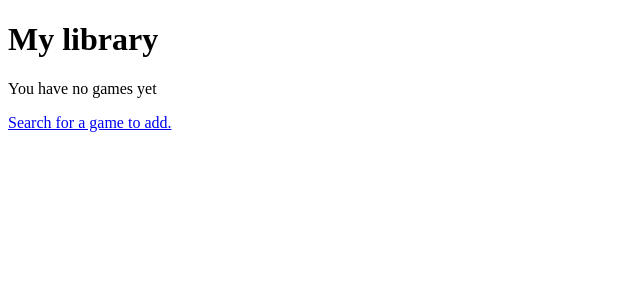
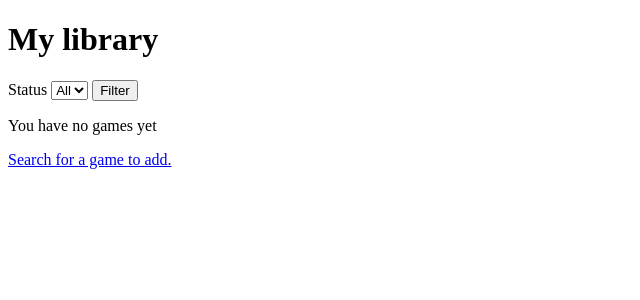
Before and after one commit to MarioAfricano/Agora, a FastAPI app: template app/templates/library.html in a window 1280 px wide. Shown: the part 26-326 px from the top of the page, without its empty margins (0-640 px from the left). Run offline with FastAPI, Linux system fonts and the light colour scheme; the template is opened without the code that fills it, so the values that code supplies are empty; parts of the project's set-up code (start-up, migrations or seed data) failed here and were passed over.

Commit message:
Filter the library by status

```diff
--- a/app/main.py
+++ b/app/main.py
@@ -157,16 +157,25 @@ def library(
     request: Request,
     current_user: Annotated[User | None, Depends(get_current_user)],
     db: Annotated[Session, Depends(get_db)],
+    status: str = "",
 ):
     if current_user is None:
         return RedirectResponse(url="/login", status_code=303)
 
-    entries = db.execute(
+    if status not in LIBRARY_STATUSES:
+        status = ""
+
+    query = (
         select(LibraryEntry, Game)
         .join(Game, LibraryEntry.game_id == Game.id)
         .where(LibraryEntry.user_id == current_user.id)
-        .order_by(LibraryEntry.created_at.desc())
-    ).all()
+    )
+
+    if status:
+        query = query.where(LibraryEntry.status == status)
+
+    query = query.order_by(LibraryEntry.created_at.desc())
+    entries = db.execute(query).all()
 
     return templates.TemplateResponse(
         request,
@@ -175,6 +184,7 @@ def library(
             "current_user": current_user,
             "entries": entries,
             "statuses": LIBRARY_STATUSES,
+            "current_status": status,
         },
     )
 
--- a/app/templates/library.html
+++ b/app/templates/library.html
@@ -4,6 +4,18 @@
 
 {% block content %}
   <h1>My library</h1>
+  <form method="get" action="/library">
+    <label>
+      Status
+      <select name="status">
+        <option value="">All</option>
+        {% for status_name in statuses %}
+          <option value="{{ status_name }}" {% if status_name == current_status %}selected{% endif %}>{{ status_name | capitalize }}</option>
+        {% endfor %}
+      </select>
+    </label>
+    <button type="submit">Filter</button>
+  </form>
   {% if entries %}
     <ul>
       {% for entry, game in entries  %}
@@ -21,6 +33,8 @@
         </li>
       {% endfor %}
     </ul>
+  {% elif current_status %}
+    <p>No games with status "{{ current_status | capitalize }}".</p>
   {% else %}
     <p>You have no games yet</p>
     <p><a href="/search">Search for a game to add.</a></p>
```
